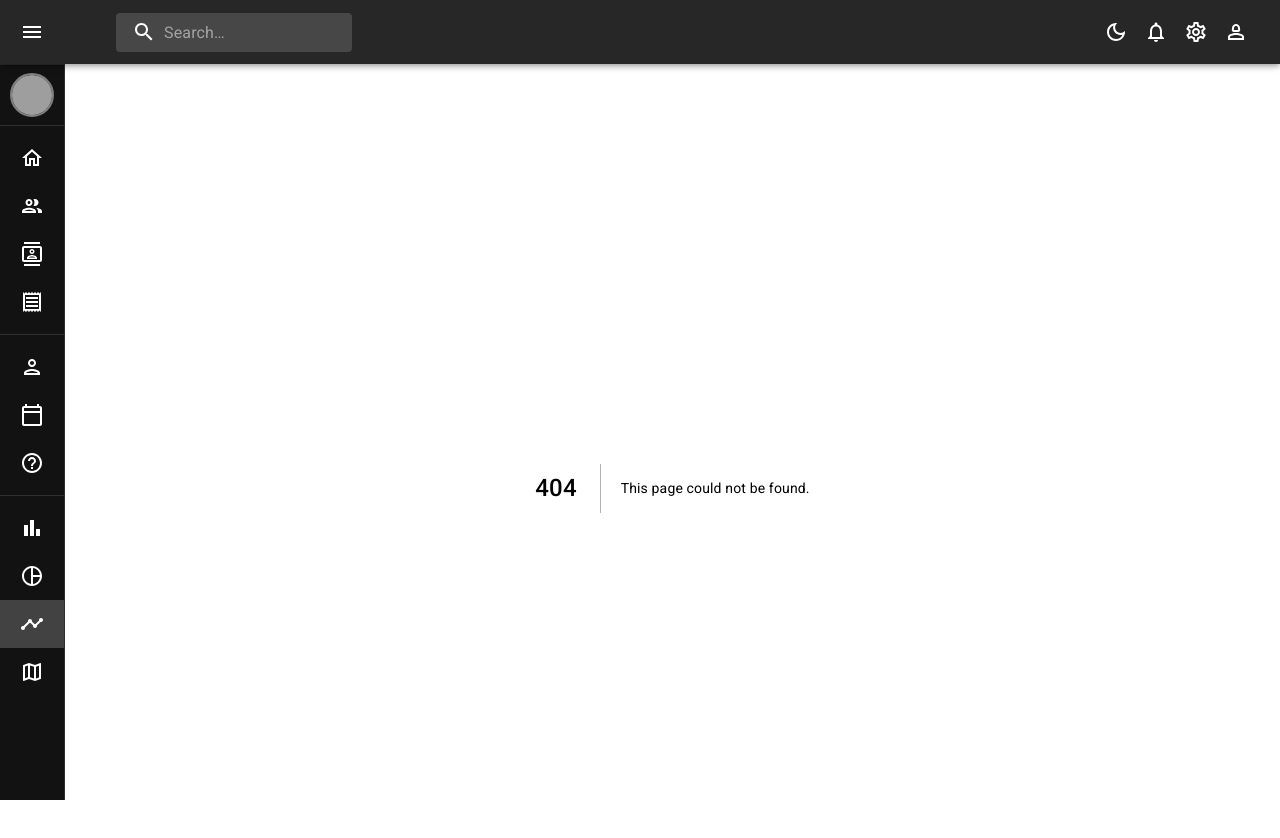
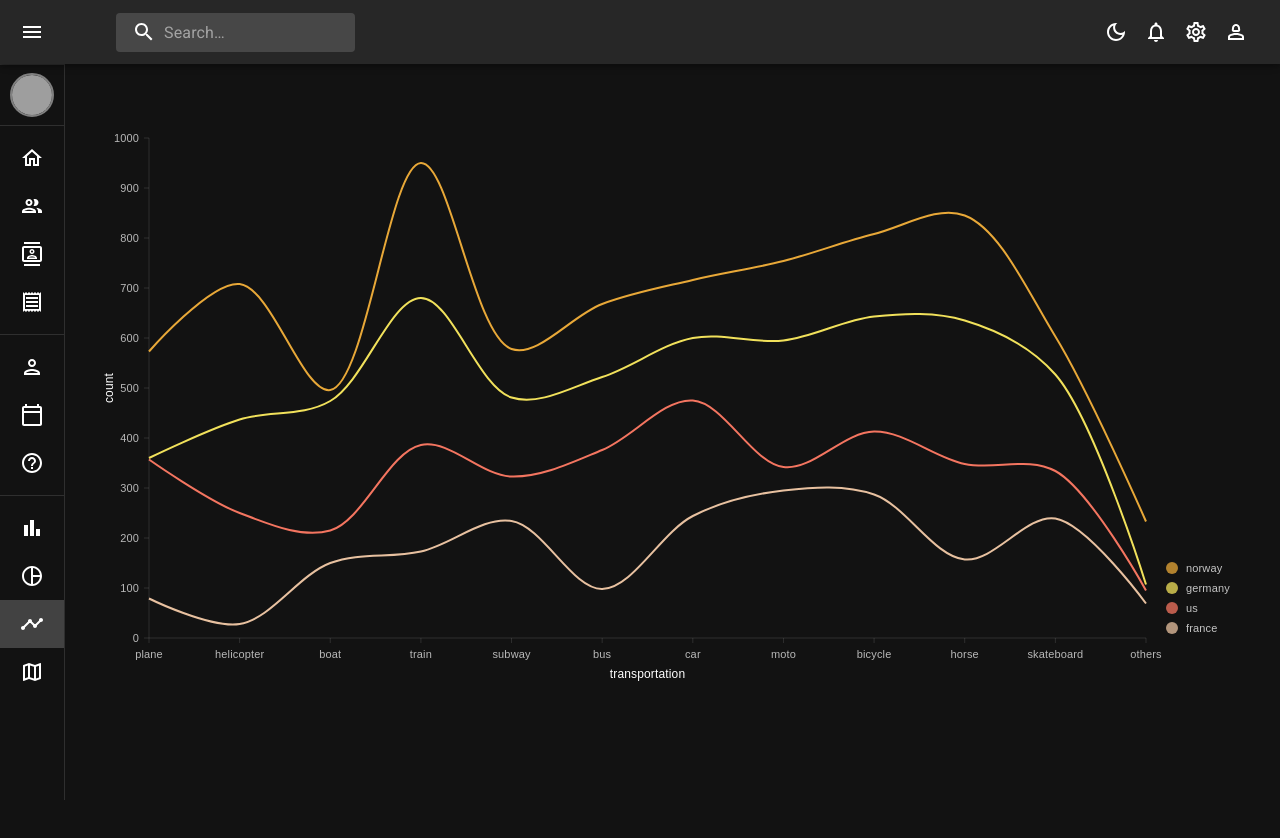
Before and after one commit to MohamedAlaa18/admin-dashboard, a Next.js app: page /Line in a window 1280 px wide. Before the commit this address had no page. Shown: the top 838 px of the page. After the commit the page ends 800 px from the top, so only its background shows below. Built offline with nearby package versions, Linux system fonts and the light colour scheme; grey boxes are pictures that could not be loaded.

Commit message:
add lines chart

```diff
--- a/package.json
+++ b/package.json
@@ -20,6 +20,7 @@
     "@mui/material": "^5.15.11",
     "@mui/x-data-grid": "^6.19.6",
     "@nivo/bar": "^0.85.0",
+    "@nivo/line": "^0.85.0",
     "@nivo/pie": "^0.85.0",
     "next": "14.1.1",
     "react": "^18",
--- a/src/app/Bar/page.tsx
+++ b/src/app/Bar/page.tsx
@@ -6,13 +6,12 @@ import { customizedNivoTheme } from './theme'
 
 function Bar() {
     const theme = useTheme();
-    const nivoTheme = customizedNivoTheme(theme);
 
     return (
         <Box sx={{ height: "75dvh" }}>
             <ResponsiveBar
                 data={data}
-                theme={nivoTheme}
+                theme={customizedNivoTheme(theme)}
                 keys={["Spain", "France", "Germany"]}
                 indexBy="year"
                 margin={{ top: 50, right: 130, bottom: 50, left: 60 }}
--- a/src/app/Bar/theme.ts
+++ b/src/app/Bar/theme.ts
@@ -38,7 +38,7 @@ export const customizedNivoTheme = (muiTheme: Theme) => ({
     grid: {
         line: {
             stroke: muiTheme.palette.divider,
-            strokeWidth: 1
+            strokeWidth: 0
         }
     },
     legends: {
--- /dev/null
+++ b/src/app/Line/data.ts
@@ -0,0 +1,218 @@
+export const data = [
+    {
+      id: "france",
+      color: "hsl(4, 70%, 50%)",
+      data: [
+        {
+          x: "plane",
+          y: 79,
+        },
+        {
+          x: "helicopter",
+          y: 28,
+        },
+        {
+          x: "boat",
+          y: 150,
+        },
+        {
+          x: "train",
+          y: 173,
+        },
+        {
+          x: "subway",
+          y: 234,
+        },
+        {
+          x: "bus",
+          y: 98,
+        },
+        {
+          x: "car",
+          y: 244,
+        },
+        {
+          x: "moto",
+          y: 295,
+        },
+        {
+          x: "bicycle",
+          y: 287,
+        },
+        {
+          x: "horse",
+          y: 157,
+        },
+        {
+          x: "skateboard",
+          y: 239,
+        },
+        {
+          x: "others",
+          y: 69,
+        },
+      ],
+    },
+    {
+      id: "us",
+      color: "hsl(205, 70%, 50%)",
+      data: [
+        {
+          x: "plane",
+          y: 278,
+        },
+        {
+          x: "helicopter",
+          y: 222,
+        },
+        {
+          x: "boat",
+          y: 65,
+        },
+        {
+          x: "train",
+          y: 213,
+        },
+        {
+          x: "subway",
+          y: 89,
+        },
+        {
+          x: "bus",
+          y: 278,
+        },
+        {
+          x: "car",
+          y: 231,
+        },
+        {
+          x: "moto",
+          y: 47,
+        },
+        {
+          x: "bicycle",
+          y: 126,
+        },
+        {
+          x: "horse",
+          y: 191,
+        },
+        {
+          x: "skateboard",
+          y: 95,
+        },
+        {
+          x: "others",
+          y: 26,
+        },
+      ],
+    },
+    {
+      id: "germany",
+      color: "hsl(39, 70%, 50%)",
+      data: [
+        {
+          x: "plane",
+          y: 3,
+        },
+        {
+          x: "helicopter",
+          y: 187,
+        },
+        {
+          x: "boat",
+          y: 259,
+        },
+        {
+          x: "train",
+          y: 294,
+        },
+        {
+          x: "subway",
+          y: 158,
+        },
+        {
+          x: "bus",
+          y: 146,
+        },
+        {
+          x: "car",
+          y: 125,
+        },
+        {
+          x: "moto",
+          y: 253,
+        },
+        {
+          x: "bicycle",
+          y: 230,
+        },
+        {
+          x: "horse",
+          y: 287,
+        },
+        {
+          x: "skateboard",
+          y: 193,
+        },
+        {
+          x: "others",
+          y: 12,
+        },
+      ],
+    },
+    {
+      id: "norway",
+      color: "hsl(179, 70%, 50%)",
+      data: [
+        {
+          x: "plane",
+          y: 213,
+        },
+        {
+          x: "helicopter",
+          y: 271,
+        },
+        {
+          x: "boat",
+          y: 22,
+        },
+        {
+          x: "train",
+          y: 270,
+        },
+        {
+          x: "subway",
+          y: 97,
+        },
+        {
+          x: "bus",
+          y: 146,
+        },
+        {
+          x: "car",
+          y: 116,
+        },
+        {
+          x: "moto",
+          y: 159,
+        },
+        {
+          x: "bicycle",
+          y: 165,
+        },
+        {
+          x: "horse",
+          y: 210,
+        },
+        {
+          x: "skateboard",
+          y: 76,
+        },
+        {
+          x: "others",
+          y: 126,
+        },
+      ],
+    },
+  ];
--- /dev/null
+++ b/src/app/Line/page.tsx
@@ -0,0 +1,84 @@
+"use client"
+import { Box, useTheme } from '@mui/material'
+import { ResponsiveLine } from '@nivo/line'
+import { customizedNivoTheme } from 'app/Bar/theme'
+import { data } from './data';
+
+
+function Line() {
+    const theme = useTheme();
+    return (
+        <Box height={"75dvh"}>
+            <ResponsiveLine
+                data={data}
+                theme={customizedNivoTheme(theme)}
+                margin={{ top: 50, right: 110, bottom: 50, left: 60 }}
+                xScale={{ type: 'point' }}
+                yScale={{
+                    type: 'linear',
+                    min: 'auto',
+                    max: 'auto',
+                    stacked: true,
+                    reverse: false
+                }}
+                curve="catmullRom"
+                yFormat=" >-.2f"
+                axisTop={null}
+                axisRight={null}
+                axisBottom={{
+                    tickSize: 5,
+                    tickPadding: 5,
+                    tickRotation: 0,
+                    legend: 'transportation',
+                    legendOffset: 36,
+                    legendPosition: 'middle',
+                    truncateTickAt: 0
+                }}
+                axisLeft={{
+                    tickSize: 5,
+                    tickPadding: 5,
+                    tickRotation: 0,
+                    legend: 'count',
+                    legendOffset: -40,
+                    legendPosition: 'middle',
+                    truncateTickAt: 0
+                }}
+                pointSize={10}
+                pointColor={{ theme: 'background' }}
+                pointBorderWidth={2}
+                pointBorderColor={{ from: 'serieColor' }}
+                pointLabelYOffset={-12}
+                enableTouchCrosshair={true}
+                useMesh={true}
+                legends={[
+                    {
+                        anchor: 'bottom-right',
+                        direction: 'column',
+                        justify: false,
+                        translateX: 100,
+                        translateY: 0,
+                        itemsSpacing: 0,
+                        itemDirection: 'left-to-right',
+                        itemWidth: 80,
+                        itemHeight: 20,
+                        itemOpacity: 0.75,
+                        symbolSize: 12,
+                        symbolShape: 'circle',
+                        symbolBorderColor: 'rgba(0, 0, 0, .5)',
+                        effects: [
+                            {
+                                on: 'hover',
+                                style: {
+                                    itemBackground: 'rgba(0, 0, 0, .03)',
+                                    itemOpacity: 1
+                                }
+                            }
+                        ]
+                    }
+                ]}
+            />
+        </Box>
+    )
+}
+
+export default Line
--- a/src/app/Pie/page.tsx
+++ b/src/app/Pie/page.tsx
@@ -6,13 +6,12 @@ import { data } from './data';
 
 function Pie() {
     const theme = useTheme();
-    const nivoTheme = customizedNivoTheme(theme);
 
     return (
         <Box sx={{ height: "75dvh" }}>
             <ResponsivePie
                 data={data}
-                theme={nivoTheme}
+                theme={customizedNivoTheme(theme)}
                 margin={{ top: 40, right: 80, bottom: 80, left: 80 }}
                 innerRadius={0.5}
                 padAngle={0.7}
```
Also changed, not shown: src/app/Geography/page.tsx (added, +8 -0 lines), 1 other file (tests, documents, lock files or other folders).
